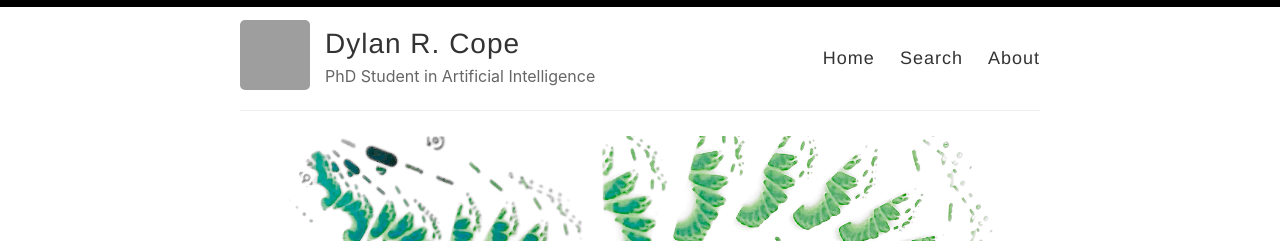
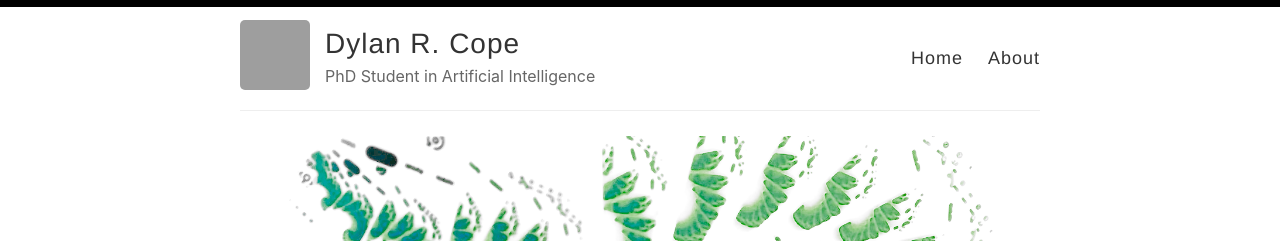
Before and after one commit to DylanCope/dylancope.github.io, a Jekyll site: the page built from index.html, in a window 1280 px wide. Shown: the top 241 px of the page. Built offline with Jekyll 4.4.1, drawn with Linux system fonts in a browser that asks for light colours; the list of posts is cut into pages by our own code; grey boxes are pictures that could not be loaded.

Commit message:
Commented out search functionality

```diff
--- a/_layouts/default.html
+++ b/_layouts/default.html
@@ -28,7 +28,7 @@
 
             <nav>
               <a href="{{ site.baseurl }}/">Home</a>
-              <a href="{{ site.baseurl }}/search">Search</a>
+<!--               <a href="{{ site.baseurl }}/search">Search</a> -->
               <a href="{{ site.baseurl }}/about">About</a>
             </nav>
           </header>
```
